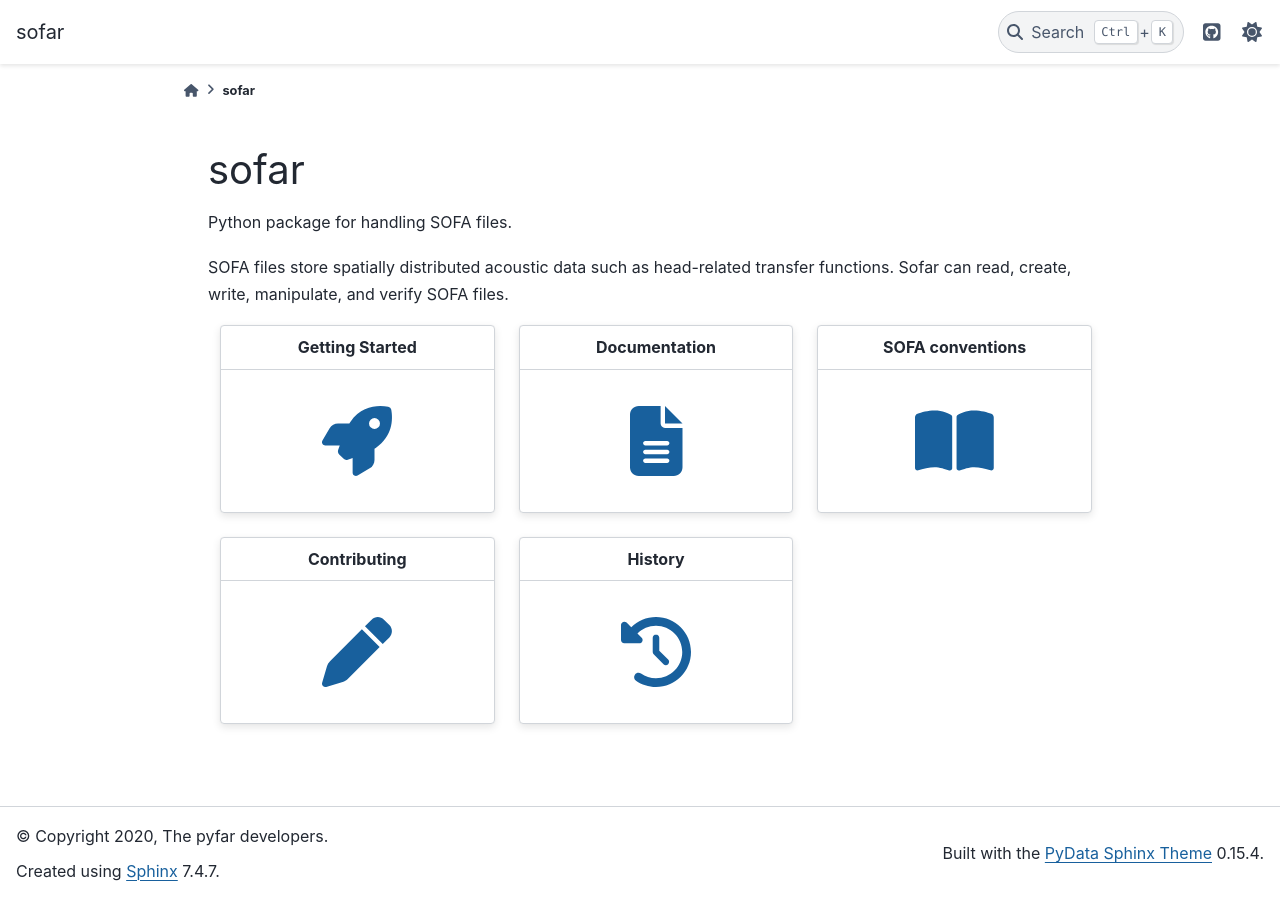
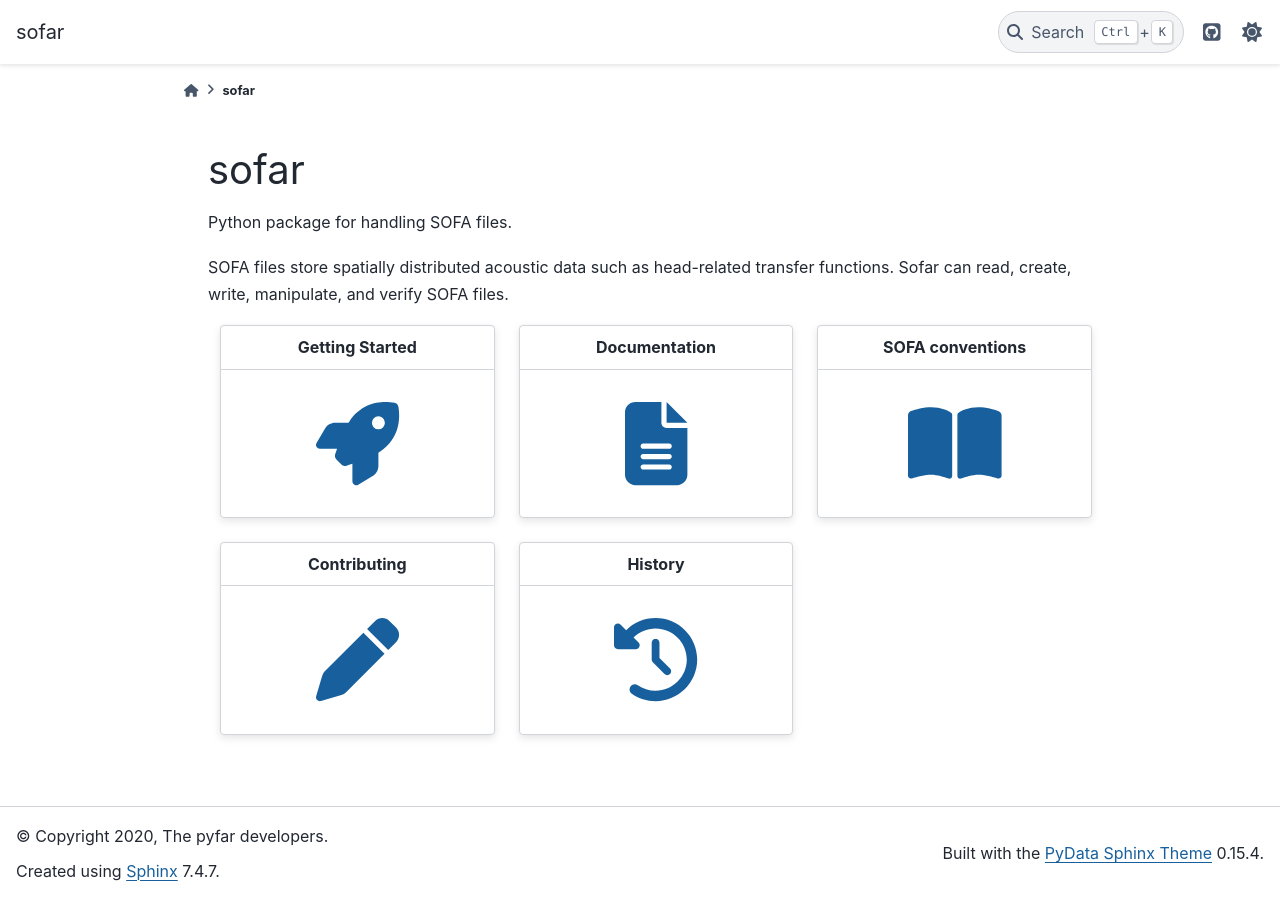
Before and after one commit to pyfar/sofar, a Sphinx documentation site: the page built from docs/sofar.rst, in a window 1280 px wide. Built offline with Sphinx 7.4.7 and the PyData theme 0.15.4, drawn with Linux system fonts in a browser that asks for light colours; formulas are drawn with MathJax 3; pages that are not in the unit, such as notebooks, are missing from menus; the version number is read from the project's files by our own code.

Commit message:
larger logos, draft logo css class

```diff
--- /dev/null
+++ b/docs/_static/css/fa_icon_style_draft.css
@@ -0,0 +1,7 @@
+/* to be moved to custom.css on gallery once approved */
+
+.icon-style {
+    color: #18609d;
+    font-size: 5.2rem;
+    margin: 1rem;
+}
--- a/docs/conf.py
+++ b/docs/conf.py
@@ -97,7 +97,8 @@ intersphinx_mapping = {
 
 html_theme = 'pydata_sphinx_theme'
 html_static_path = ['_static']
-html_css_files = ['css/custom.css']
+html_css_files = ['css/custom.css',
+                  'css/fa_icon_style_draft.css'] # to be removed
 html_logo = 'resources/logos/pyfar_logos_fixed_size_sofar.png'
 html_title = "sofar"
 html_favicon = '_static/favicon.ico'
--- a/docs/sofar.rst
+++ b/docs/sofar.rst
@@ -59,8 +59,7 @@ files.
 
         .. raw:: html
 
-            <i class="fa-solid fa-rocket"
-            style="color: #18609d; font-size: 70; margin: 20"></i>
+            <i class="fa-solid fa-rocket icon-style"></i>
 
 
     .. grid-item-card::
@@ -73,8 +72,7 @@ files.
 
         .. raw:: html
 
-            <i class="fa-solid fa-file-lines"
-            style="color: #18609d; font-size: 70; margin: 20"></i>
+            <i class="fa-solid fa-file-lines icon-style"></i>
 
     .. grid-item-card::
         :link: conventions_introduction
@@ -86,8 +84,7 @@ files.
 
         .. raw:: html
 
-            <i class="fa-solid fa-book-open"
-            style="color: #18609d; font-size: 70; margin: 20"></i>
+            <i class="fa-solid fa-book-open icon-style"></i>
 
 
     .. grid-item-card::
@@ -99,8 +96,7 @@ files.
 
         .. raw:: html
 
-            <i class="fa-solid fa-pen"
-            style="color: #18609d; font-size: 70; margin: 20"></i>
+            <i class="fa-solid fa-pen icon-style"></i>
 
     .. grid-item-card::
         :link: history.html
@@ -111,5 +107,5 @@ files.
 
         .. raw:: html
 
-            <i class="fa-solid fa-clock-rotate-left"
-            style="color: #18609d; font-size: 70; margin: 20"></i>
+            <i class="fa-solid fa-clock-rotate-left icon-style">
+            </i>
```
